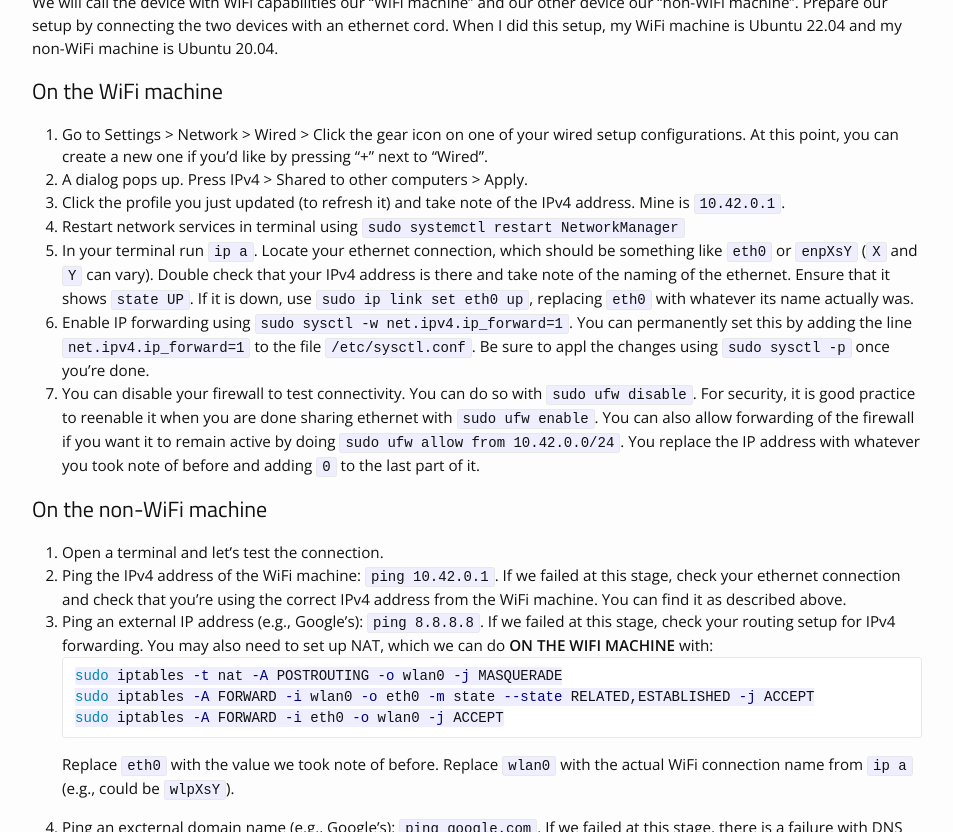
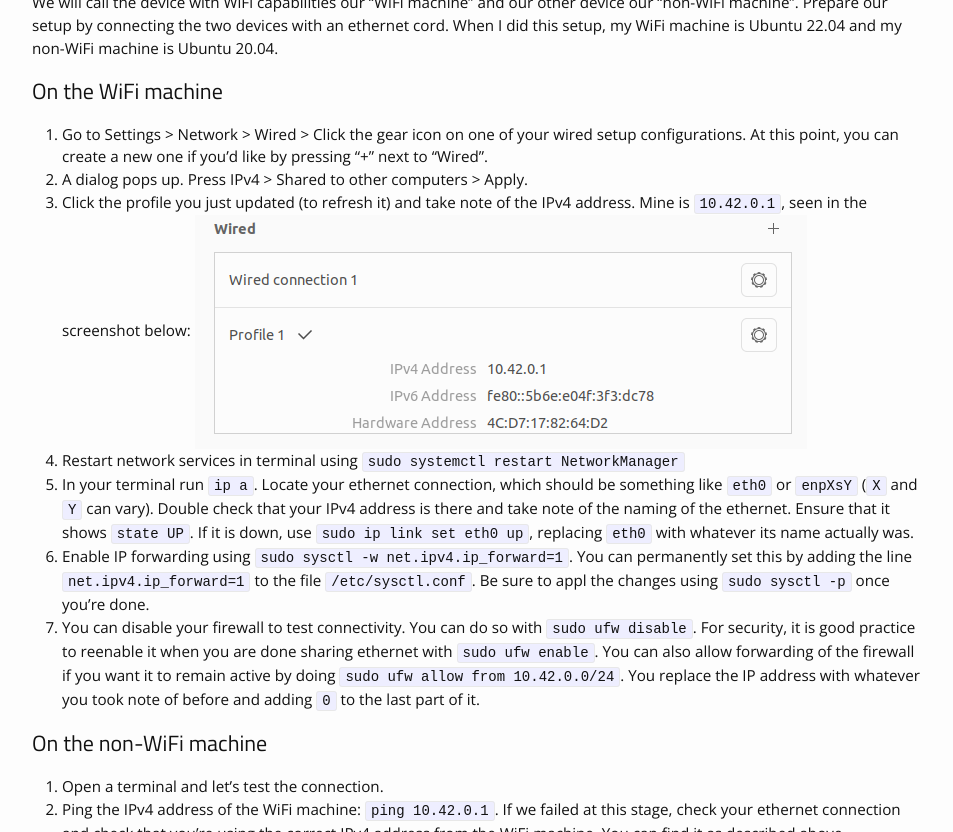
Before and after one commit to noah-curran/noah-curran.github.io, a Jekyll site: the page built from _posts/2024-09-05-how-to-share-wifi-over-ethernet.md, in a window 1280 px wide and 900 px high, scrolled down 611 px, cut to the strip 68-900 px from the top of the window. Shown: the whole strip, without its empty margins (163-1116 px from the left). Built offline with Jekyll 4.4.1, drawn with Linux system fonts in a browser that asks for light colours.

Commit message:
forgot to include another screenshot

```diff
--- a/_posts/2024-09-05-how-to-share-wifi-over-ethernet.md
+++ b/_posts/2024-09-05-how-to-share-wifi-over-ethernet.md
@@ -18,7 +18,8 @@ When I did this setup, my WiFi machine is Ubuntu 22.04 and my non-WiFi machine i
 ## On the WiFi machine
 1. Go to Settings > Network > Wired > Click the gear icon on one of your wired setup configurations. At this point, you can create a new one if you'd like by pressing "+" next to "Wired".
 2. A dialog pops up. Press IPv4 > Shared to other computers > Apply.
-3. Click the profile you just updated (to refresh it) and take note of the IPv4 address. Mine is `10.42.0.1`.
+3. Click the profile you just updated (to refresh it) and take note of the IPv4 address. Mine is `10.42.0.1`, seen in the screenshot below:
+![Screenshot of network settings showing the IPv4 and IPv6 addresses.](/assets/images/blog/2024-09-05-how-to-share-wifi-over-ethernet/ipv4.png)
 4. Restart network services in terminal using `sudo systemctl restart NetworkManager`
 5. In your terminal run `ip a`. Locate your ethernet connection, which should be something like `eth0` or `enpXsY` (`X` and `Y` can vary). Double check that your IPv4 address is there and take note of the naming of the ethernet. Ensure that it shows `state UP`. If it is down, use `sudo ip link set eth0 up`, replacing `eth0` with whatever its name actually was.
 6. Enable IP forwarding using `sudo sysctl -w net.ipv4.ip_forward=1`. You can permanently set this by adding the line `net.ipv4.ip_forward=1` to the file `/etc/sysctl.conf`. Be sure to appl the changes using `sudo sysctl -p` once you're done.
```
Also changed, not shown: assets/images/blog/2024-09-05-how-to-share-wifi-over-ethernet/ipv4.png (added).
